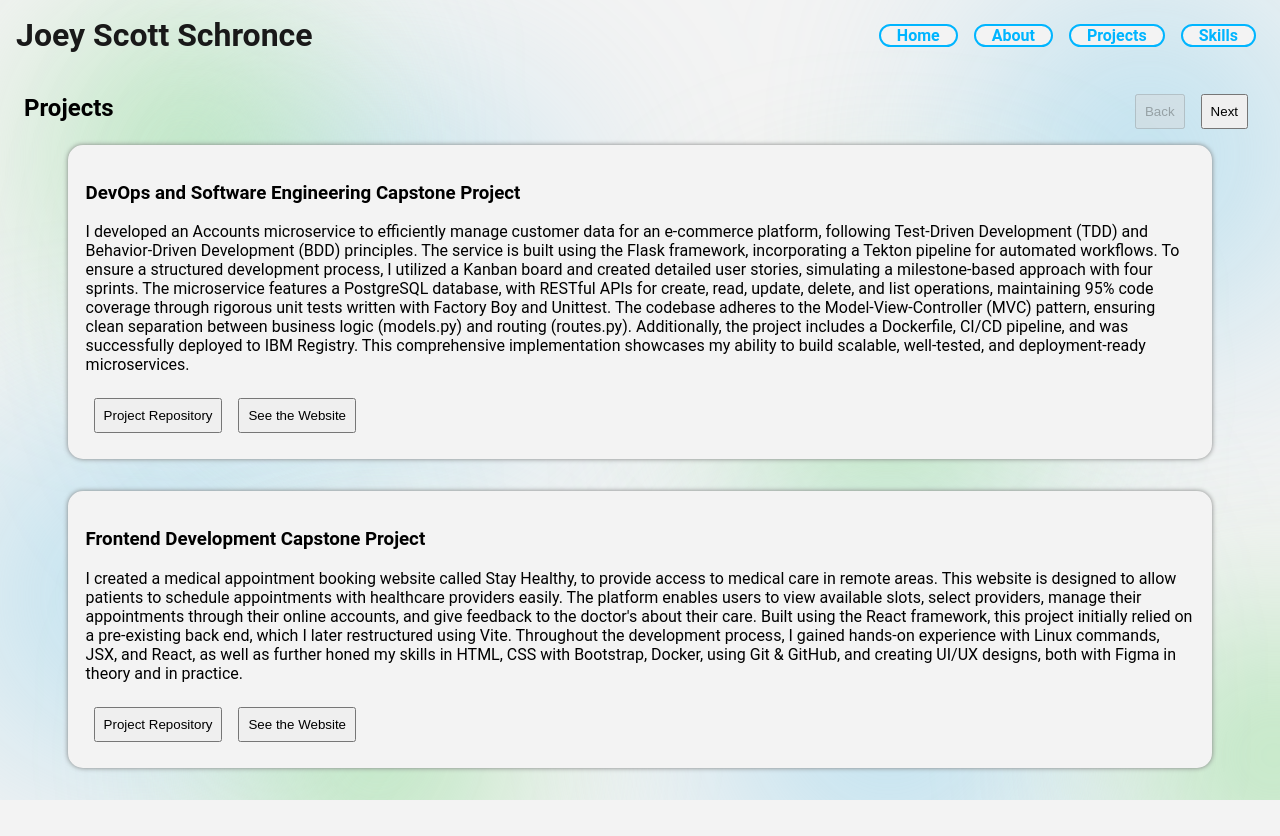
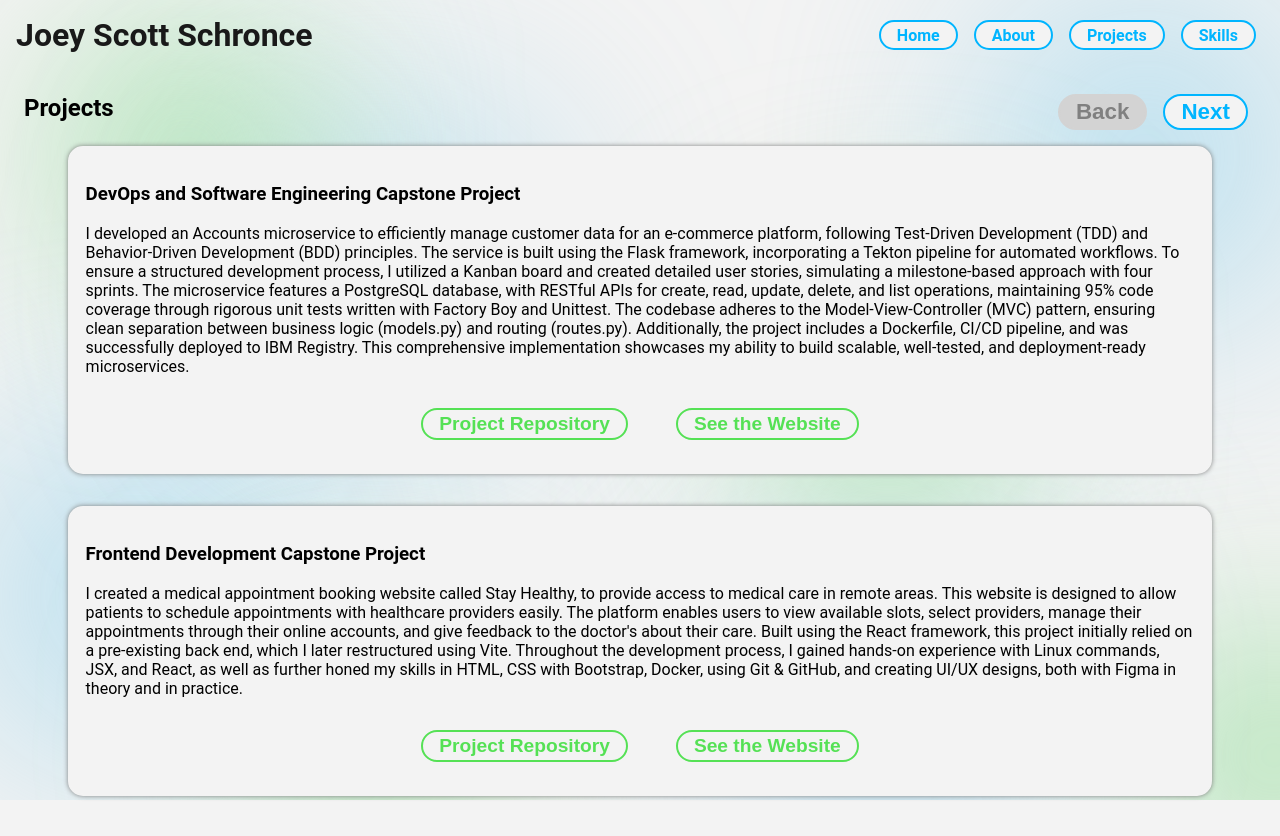
Before and after one commit to JoeyScottSchronce/JoeyScottSchronce.github.io, a React (Vite) app: page /projects in a window 1280 px wide. Before the commit the page ends 808 px from the top, so only its background shows below. Built offline with nearby package versions, Linux system fonts and the light colour scheme.

Commit message:
updated css

```diff
--- a/src/App.css
+++ b/src/App.css
@@ -1,6 +1,7 @@
 :root {
     --primary-color: #7cea7c;
     --blobOne: #aae1af;
+    --main-button: #55e155;
     --secondary-color: #00b5ff;
     --blobTwo: skyblue;
     --light-base: #f3f3f3;
--- a/src/Components/HeroSection/HeroSection.css
+++ b/src/Components/HeroSection/HeroSection.css
@@ -38,11 +38,11 @@
 }
 
 .third-sub {
-    background-color: var(--primary-color);
-    color: var(--light-base);
+    background-color: var(--light-base);
+    color: var(--main-button);
     padding: 0.5rem 1rem 0.5rem 1rem;
     font-size: 1.5rem;
-    border: 2px solid var(--primary-color);
+    border: 2px solid var(--main-button);
     border-radius: 25px;
     cursor: pointer;
     display: flex;
@@ -53,6 +53,9 @@
 }
 
 .third-sub:hover {
+    background-color: var(--primary-color);
+    border: 2px solid var(--primary-color);
+    color: white;
     transform: scale(1.08);
 }
 
--- a/src/Components/NavBar/NavBar.css
+++ b/src/Components/NavBar/NavBar.css
@@ -22,7 +22,7 @@
 .nav-items {
     background-color: var(--light-base);
     color: var(--secondary-color);
-    padding: 0 1rem 0 1rem;
+    padding: 0.2rem 1rem 0.2rem 1rem;
     border: 2px solid var(--secondary-color);
     border-radius: 25px;
     cursor: pointer;
@@ -34,6 +34,7 @@
 .nav-items:hover {
     background-color: var(--secondary-color);
     color: white;
+    transform: scale(1.08);
 }
 
 .nav-items a {
--- a/src/Components/ProjectSection/ProjectCard.css
+++ b/src/Components/ProjectSection/ProjectCard.css
@@ -14,10 +14,34 @@
 .card-description {
 }
 
+.card-button-container {
+    display: flex;
+    flex-flow: row wrap;
+    justify-content: center;
+    gap: 1rem;
+}
+
 .card-button {
-    margin: 0.5rem;
-    padding: 0.5rem;
+    background-color: var(--light-base);
+    border: 2px solid var(--main-button);
+    color: var(--main-button);
+    margin: 1rem;
+    padding: 0.2rem 1rem 0.2rem 1rem;
+    font-size: 1.2rem;
+    font-weight: bold;
+    border-radius: 25px;
+    cursor: pointer;
+    align-items: center;
+    justify-content: center;
 }
+
+.card-button:hover {
+    background-color: var(--primary-color);
+    border: 2px solid var(--primary-color);
+    color: white;
+    transform: scale(1.08);
+}
+
 
 @media (max-width: 1414px) {
     .card-container {
--- a/src/Components/ProjectSection/ProjectCard.jsx
+++ b/src/Components/ProjectSection/ProjectCard.jsx
@@ -7,8 +7,10 @@ function ProjectCard({ title, content, website, github }) {
         <div className="card-container">
             <h3 className="card-title" >{title}</h3>
             <p className="card-description">{content}</p>
-            <a href={github}><button className="card-button">Project Repository</button></a>
-            <a href={website}><button className="card-button">See the Website</button></a>
+            <div className="card-button-container">
+                <a href={github}><button className="card-button">Project Repository</button></a>
+                <a href={website}><button className="card-button">See the Website</button></a>
+            </div>
         </div>
     )
 }
--- a/src/Components/ProjectSection/ProjectSection.css
+++ b/src/Components/ProjectSection/ProjectSection.css
@@ -24,7 +24,33 @@
 }
 
 .project-button {
+    background-color: var(--light-base);
+    border: 2px solid var(--secondary-color);
+    color: var(--secondary-color);
     margin: 0 0.5rem 0 0.5rem;
-    padding: 0.5rem;
+    padding: 0.2rem 1rem 0.2rem 1rem;
+    border-radius: 25px;
+    cursor: pointer;
+    text-align: center;
+    font-size: 1.4rem;
+    font-weight: bold;
+}
 
+.project-button:hover {
+    background-color: var(--secondary-color);
+    color: white;
+    transform: scale(1.08);
 }
+
+.project-button a {
+    text-decoration: none;
+    color: inherit;
+    font-weight: bold;
+}
+
+.project-button:disabled {
+    background-color: lightgrey;
+    border: 2px solid lightgrey;
+    color: grey;
+    cursor: not-allowed;
+}
```
